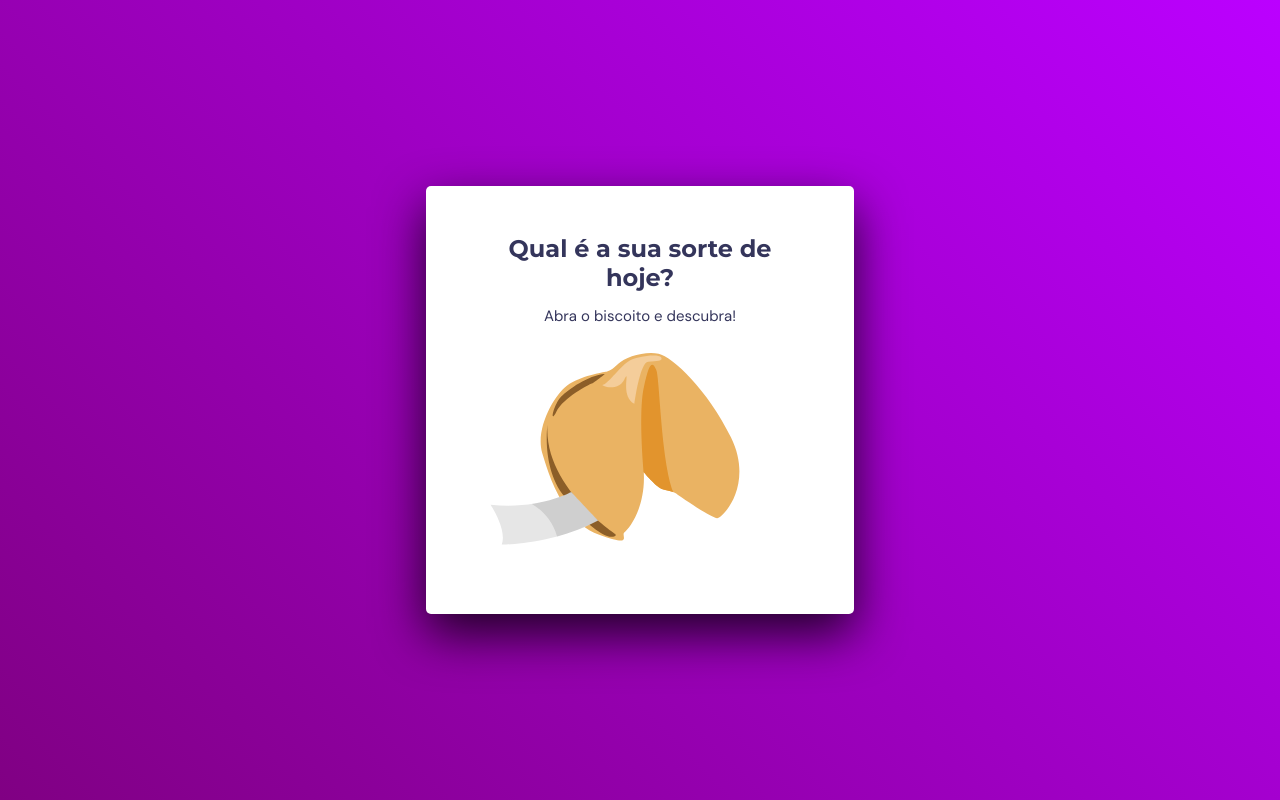
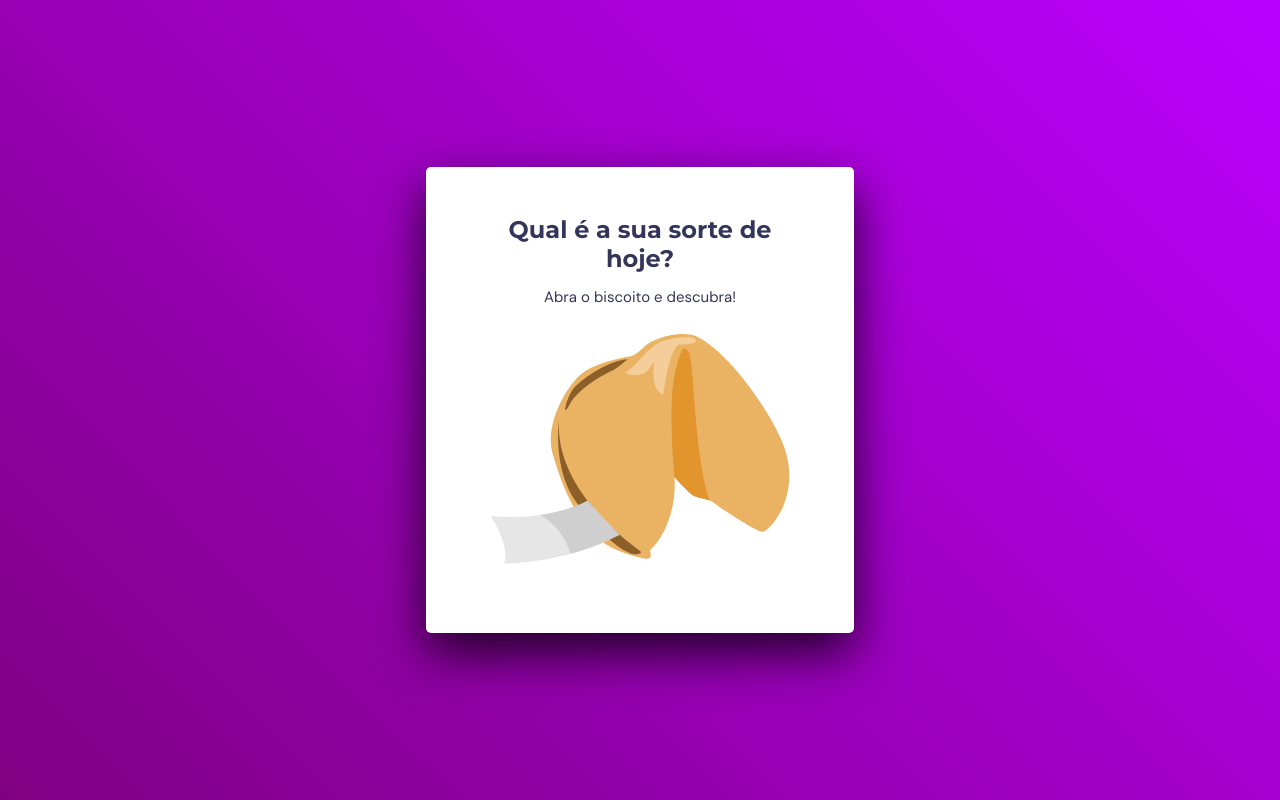
Before and after one commit to kiqprado/fortuneCookie, a plain HTML site: page index.html in a window 1280 px wide. Drawn offline with Linux system fonts and the light colour scheme.

Commit message:
Feat: alignIMG

```diff
--- a/style.css
+++ b/style.css
@@ -65,6 +65,10 @@ p {
   display: none;
 }
 
+.pageOne img {
+  width: 100%;
+}
+
 .pageOne img:hover {
   animation: shake 0.7s infinite;
 }
@@ -100,6 +104,7 @@ p {
 
 .pageTwo img {
   margin: 4.2rem auto;
+  width: 100%;
 }
 
 button {
```
